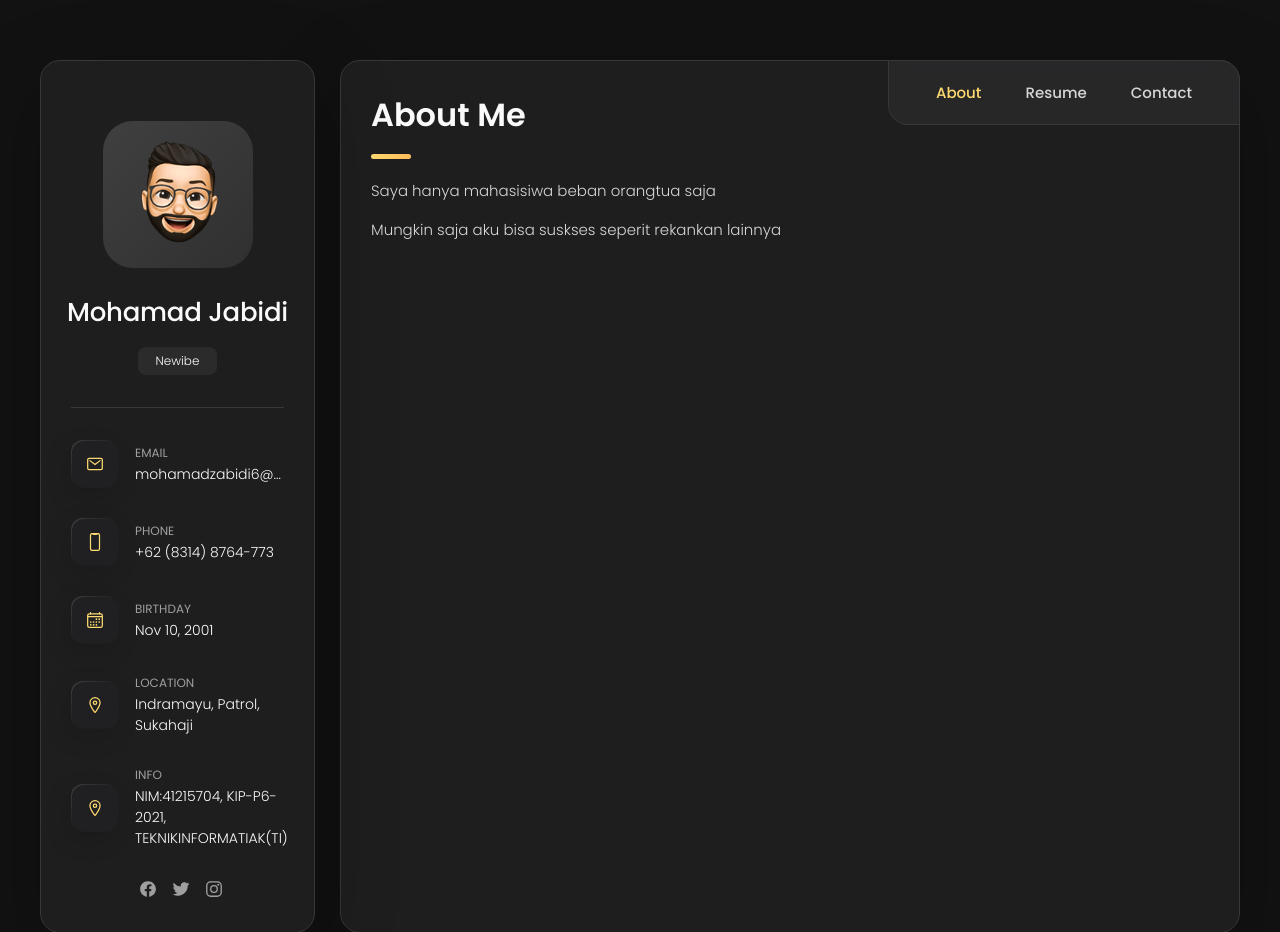
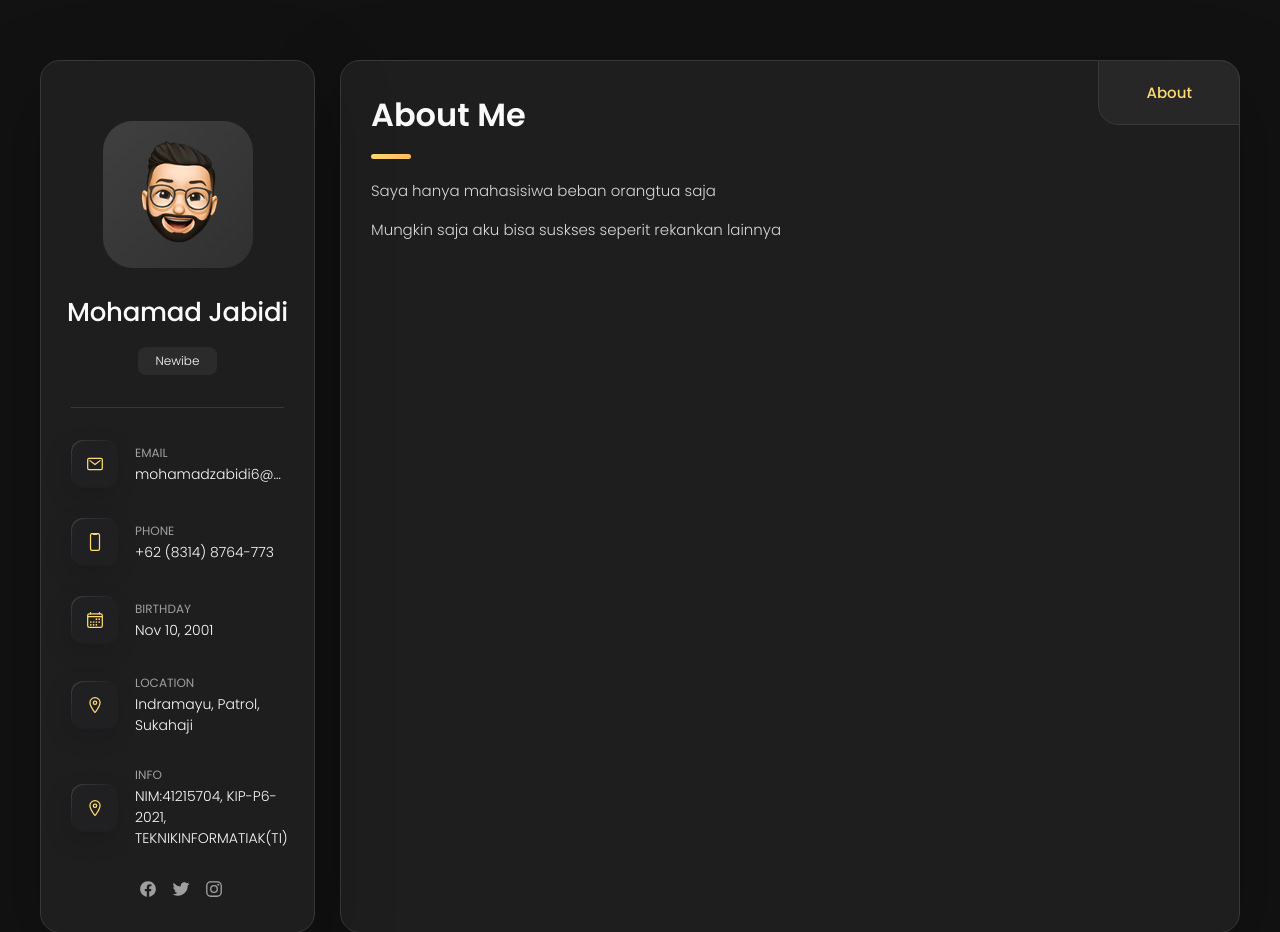
Before and after one commit to Bidayy/bidayy.github.io, a plain HTML site: page index.html in a window 1280 px wide. Shown: the top 932 px of the page. Drawn offline with nearby package versions, Linux system fonts and the light colour scheme.

Commit message:
Update index.html

```diff
--- a/index.html
+++ b/index.html
@@ -184,13 +184,6 @@
 
           <li class="navbar-item">
             <button class="navbar-link  active" data-nav-link>About</button>
-          </li>
-
-          <li class="navbar-item">
-            <button class="navbar-link" data-nav-link>Resume</button>
-          </li>
-          <li class="navbar-item">
-            <button class="navbar-link" data-nav-link>Contact</button>
           </li>
 
         </ul>
```
